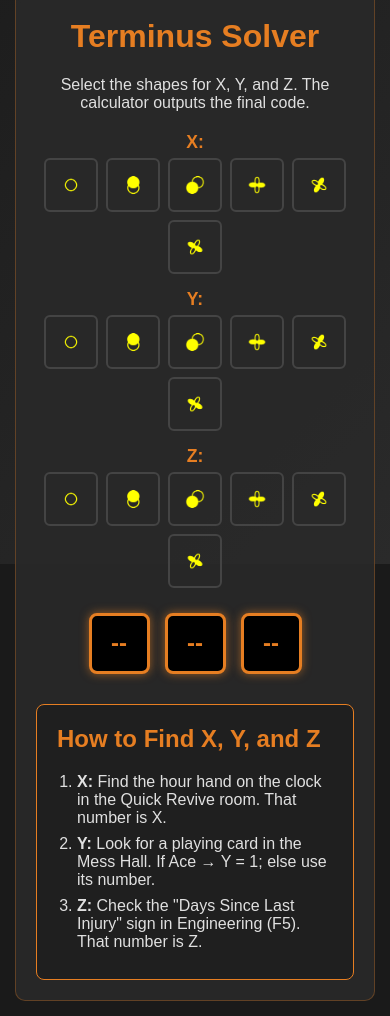
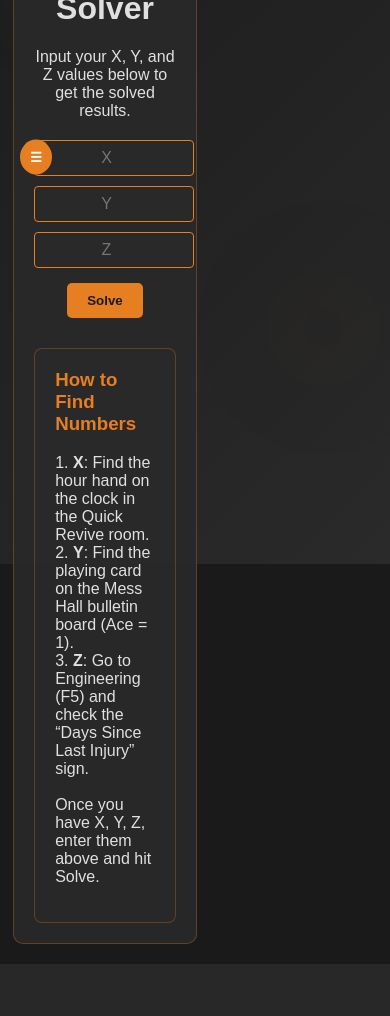
Before and after one commit to 8zj/bo6-bs, a Flask app: page /terminus in a window 390 px wide. Shown: the part 280-1296 px from the top of the page. After the commit the page ends 1244 px from the top, so only its background shows below. Run offline with Flask 3, Linux system fonts and the light colour scheme.

Commit message:
Update terminus.html

```diff
--- a/templates/terminus.html
+++ b/templates/terminus.html
@@ -7,251 +7,236 @@
   <style>
     body {
       font-family: 'Arial', sans-serif;
-      margin: 0; padding: 0;
-      background-color: #1a1a1a; color: #e0e0e0;
+      margin: 0;
+      padding: 0;
+      background-color: #1a1a1a;
+      color: #e0e0e0;
       overflow-x: hidden;
     }
+
     .background {
-      position: fixed; top: 0; left: 0;
-      width: 100%; height: 100%;
+      position: fixed;
+      top: 0;
+      left: 0;
+      width: 100%;
+      height: 100%;
       z-index: -1;
       background: linear-gradient(135deg, #1a1a1a, #2a2a2a);
+      overflow: hidden;
     }
-    .container { display: flex; min-height: 100vh; }
+    .background::before {
+      content: '';
+      position: absolute;
+      top: 0;
+      left: 0;
+      width: 100%;
+      height: 100%;
+      background: radial-gradient(circle at 20% 30%, rgba(120, 148, 97, 0.1) 0%, transparent 20%),
+                  radial-gradient(circle at 80% 70%, rgba(90, 62, 42, 0.1) 0%, transparent 20%);
+      animation: pulse 15s infinite;
+      opacity: 0.7;
+    }
+    @keyframes pulse {
+      0% { transform: scale(1); opacity: 0.7; }
+      50% { transform: scale(1.1); opacity: 0.3; }
+      100% { transform: scale(1); opacity: 0.7; }
+    }
+
+    .container { display: flex; min-height: 100vh; position: relative; }
+
     .sidebar {
       width: 200px;
-      background: rgba(42,42,42,0.9);
+      background-color: rgba(42, 42, 42, 0.9);
+      color: #fff;
       padding: 20px;
-      position: fixed; height: 60%; top: 50%; left: 20px;
+      position: fixed;
+      height: 60%;
+      top: 50%;
+      left: 20px;
       transform: translateY(-50%);
+      transition: all 0.3s;
+      z-index: 1000;
       border-radius: 10px;
+      backdrop-filter: blur(5px);
       box-shadow: 0 4px 8px rgba(0,0,0,0.3);
-      backdrop-filter: blur(5px);
-      z-index: 1000;
     }
-    .sidebar h2 { color: #e67e22; margin: 0 0 15px; text-align: center; }
+    .sidebar.collapsed { width: 0; padding: 0; overflow: hidden; left: -20px; }
+    .sidebar h2 { color: #e67e22; text-align: center; font-size: 1.2rem; margin: 0 0 20px; }
     .sidebar ul { list-style: none; padding: 0; }
     .sidebar a {
-      color: #fff; text-decoration: none;
-      display: block; padding: 8px; border-radius: 4px;
-      text-align: center; font-size: 0.9rem;
+      display: block;
+      padding: 8px;
+      text-decoration: none;
+      color: #fff;
+      border-radius: 4px;
+      transition: all 0.3s;
+      text-align: center;
     }
     .sidebar a.active { background: #e67e22; color: #1a1a1a; }
+    .sidebar a:hover { background: rgba(230,126,34,0.2); color: #e67e22; }
+
     .toggle-btn {
-      position: fixed; top: 10px; left: 10px;
-      background: #e67e22; color: #fff;
-      border: none; border-radius: 5px; cursor: pointer;
-      padding: 8px 12px; font-size: 1.2rem;
+      position: fixed;
+      top: 50%;
+      left: 20px;
+      transform: translateY(-50%);
+      background-color: #e67e22;
+      color: #fff;
+      border: none;
+      padding: 10px;
+      border-radius: 50%;
+      cursor: pointer;
       z-index: 1001;
     }
+
     .main-content {
-      margin-left: 220px; padding: 20px;
+      margin-left: 220px;
+      padding: 20px;
       width: calc(100% - 220px);
-      display: flex; justify-content: center;
+      display: flex;
+      justify-content: center;
+      align-items: center;
     }
+    .main-content.collapsed { margin-left: 0; width: 100%; }
+
     .page {
-      padding: 20px; background: rgba(42,42,42,0.9);
-      border-radius: 10px; max-width: 900px; width: 100%;
+      padding: 20px;
+      background: rgba(42,42,42,0.9);
+      border-radius: 10px;
       border: 1px solid rgba(230,126,34,0.3);
+      max-width: 800px;
+      width: 100%;
       text-align: center;
     }
-    .hero img {
-      width: 100%; border-radius: 10px;
-      margin-bottom: 15px; border: 2px solid #e67e22;
-    }
-    .page h1 { color: #e67e22; margin-top: 0; }
-    .solver-container { margin: 20px 0; }
-    .axis-row { display: flex; align-items: center; margin: 15px 0; justify-content: center; flex-wrap: wrap; }
-    .axis-row span { width: 40px; font-weight: bold; color: #e67e22; font-size: 1.1rem; text-align: right; margin-right: 10px; }
-    .images { display: flex; gap: 8px; flex-wrap: wrap; justify-content: center; }
-    .images img {
-      width: 65px; height: 65px; object-fit: contain;
-      border: 2px solid #444; border-radius: 6px; cursor: pointer;
-      transition: transform 0.2s, border-color 0.2s;
-    }
-    .images img:hover { transform: scale(1.08); border-color: #e67e22; }
-    .images img.selected { border-color: #e67e22; box-shadow: 0 0 10px rgba(230,126,34,0.7); }
 
-    /* Code result display */
-    .result-container {
-      margin-top: 25px; display: flex; justify-content: center; gap: 15px;
-    }
-    .code-box {
-      width: 70px; height: 70px;
-      background: #000; border: 3px solid #e67e22;
-      border-radius: 8px; display: flex;
-      justify-content: center; align-items: center;
-      font-size: 2rem; font-weight: bold; color: #e67e22;
-      box-shadow: 0 0 10px rgba(230,126,34,0.6);
+    .page img {
+      max-width: 100%;
+      border-radius: 10px;
+      margin-bottom: 20px;
     }
 
-    .info-box {
-      margin-top: 30px; padding: 20px;
-      background: rgba(30,30,30,0.8);
+    .solver-section { margin: 20px 0; }
+    .solver-inputs {
+      display: flex;
+      justify-content: center;
+      gap: 15px;
+      flex-wrap: wrap;
+    }
+    input {
+      width: 60px;
+      padding: 8px;
+      border-radius: 4px;
       border: 1px solid #e67e22;
-      border-radius: 8px; text-align: left;
+      background: rgba(42,42,42,0.7);
+      color: #fff;
+      font-size: 1rem;
+      text-align: center;
     }
-    .info-box h2 { margin-top: 0; color: #e67e22; }
-    .info-box ol { margin: 0; padding-left: 20px; }
-    .info-box li { margin: 8px 0; }
+    input:focus { outline: none; border-color: #d35400; }
 
-    /* Mobile */
+    button {
+      background: #e67e22;
+      color: #1a1a1a;
+      border: none;
+      padding: 10px 20px;
+      border-radius: 5px;
+      font-weight: bold;
+      cursor: pointer;
+      margin-top: 15px;
+    }
+    button:hover { background: #d35400; }
+
+    .result-container {
+      margin-top: 15px;
+      font-size: 1.3rem;
+      font-weight: bold;
+      color: #e67e22;
+    }
+
+    .info-card {
+      margin-top: 30px;
+      text-align: left;
+      padding: 20px;
+      border-radius: 8px;
+      background: rgba(42,42,42,0.7);
+      border: 1px solid rgba(230,126,34,0.3);
+    }
+    .info-card h3 { color: #e67e22; margin-top: 0; }
+
     @media (max-width: 768px) {
-      .sidebar { display: none; }
-      .main-content { margin-left: 0; width: 100%; padding: 15px; }
-      .axis-row span { width: auto; margin: 0 0 5px 0; text-align: center; }
-      .images img { width: 50px; height: 50px; }
-      .code-box { width: 55px; height: 55px; font-size: 1.5rem; }
+      .sidebar { width: 100%; height: auto; top: 0; left: 0; transform: none; border-radius: 0; }
+      .main-content { margin-left: 0; padding-top: 60px; }
+      .solver-inputs { flex-direction: column; gap: 10px; }
+      input { width: 100%; }
     }
   </style>
 </head>
 <body>
   <div class="background"></div>
   <button class="toggle-btn">☰</button>
+
   <div class="container">
     <div class="sidebar">
       <h2>Navigation</h2>
       <ul>
-        <li><a href="/" class="nav-link">Home</a></li>
-        <li><a href="/reckoning" class="nav-link">Reckoning</a></li>
-        <li><a href="/shattered" class="nav-link">Shattered Veil</a></li>
-        <li><a href="/terminus" class="nav-link active">Terminus</a></li>
+        <li><a href="/">Home</a></li>
+        <li><a href="/reckoning">Reckoning</a></li>
+        <li><a href="/shattered">Shattered Veil</a></li>
+        <li><a href="/terminus" class="active">Terminus</a></li>
       </ul>
     </div>
 
     <div class="main-content">
       <div class="page">
-        <div class="hero">
-          <img src="https://hub.tcno.co/games/bo6/terminus/terminus.webp" alt="Terminus Guide">
+        <img src="https://hub.tcno.co/games/bo6/terminus/terminus.webp" alt="Terminus Instructions">
+        <h1>Terminus Solver</h1>
+        <p>Input your X, Y, and Z values below to get the solved results.</p>
+
+        <div class="solver-section">
+          <div class="solver-inputs">
+            <input type="number" id="x" placeholder="X">
+            <input type="number" id="y" placeholder="Y">
+            <input type="number" id="z" placeholder="Z">
+          </div>
+          <button id="solveBtn">Solve</button>
+          <div class="result-container" id="result"></div>
         </div>
 
-        <h1>Terminus Solver</h1>
-        <p>Select the shapes for X, Y, and Z. The calculator outputs the final code.</p>
-
-        <div class="solver-container">
-          <div class="axis-row">
-            <span>X:</span>
-            <div class="images" id="x-images"></div>
-          </div>
-          <div class="axis-row">
-            <span>Y:</span>
-            <div class="images" id="y-images"></div>
-          </div>
-          <div class="axis-row">
-            <span>Z:</span>
-            <div class="images" id="z-images"></div>
-          </div>
-        </div>
-
-        <div class="result-container" id="result">
-          <div class="code-box">--</div>
-          <div class="code-box">--</div>
-          <div class="code-box">--</div>
-        </div>
-
-        <div class="info-box">
-          <h2>How to Find X, Y, and Z</h2>
-          <ol>
-            <li><strong>X:</strong> Find the hour hand on the clock in the Quick Revive room. That number is X.</li>
-            <li><strong>Y:</strong> Look for a playing card in the Mess Hall. If Ace → Y = 1; else use its number.</li>
-            <li><strong>Z:</strong> Check the "Days Since Last Injury" sign in Engineering (F5). That number is Z.</li>
-          </ol>
+        <div class="info-card">
+          <h3>How to Find Numbers</h3>
+          <p>
+            1. <b>X</b>: Find the hour hand on the clock in the Quick Revive room.<br>
+            2. <b>Y</b>: Find the playing card on the Mess Hall bulletin board (Ace = 1).<br>
+            3. <b>Z</b>: Go to Engineering (F5) and check the “Days Since Last Injury” sign.<br><br>
+            Once you have X, Y, Z, enter them above and hit Solve.
+          </p>
         </div>
       </div>
     </div>
   </div>
 
   <script>
-    const images = [
-      { code: 0, url: "https://raw.githubusercontent.com/8zj/bo6-bs/main/Img/0.png" },
-      { code: 10, url: "https://raw.githubusercontent.com/8zj/bo6-bs/main/Img/10.png" },
-      { code: 11, url: "https://raw.githubusercontent.com/8zj/bo6-bs/main/Img/11.png" },
-      { code: 20, url: "https://raw.githubusercontent.com/8zj/bo6-bs/main/Img/20.png" },
-      { code: 21, url: "https://raw.githubusercontent.com/8zj/bo6-bs/main/Img/21.png" },
-      { code: 22, url: "https://raw.githubusercontent.com/8zj/bo6-bs/main/Img/22.png" }
-    ];
-    const selections = { X: null, Y: null, Z: null };
+    document.getElementById("solveBtn").addEventListener("click", () => {
+      const x = parseInt(document.getElementById("x").value) || 0;
+      const y = parseInt(document.getElementById("y").value) || 0;
+      const z = parseInt(document.getElementById("z").value) || 0;
 
-    function createImageGrid(containerId, axis) {
-      const container = document.getElementById(containerId);
-      images.forEach(img => {
-        const image = document.createElement("img");
-        image.src = img.url;
-        image.dataset.code = img.code;
-        image.addEventListener("click", () => {
-          selections[axis] = parseInt(img.code);
-          container.querySelectorAll("img").forEach(i => i.classList.remove("selected"));
-          image.classList.add("selected");
-          showResults();
-        });
-        container.appendChild(image);
-      });
-    }
+      // Equations from example
+      const eq1 = 2 * x + 11;
+      const eq2 = (2 * z + y) - 5;
+      const eq3 = Math.abs((y + z) - x);
 
-    function terminus_solver(X, Y, Z) {
-      if (X === null || Y === null || Z === null) return ["--","--","--"];
-      let eq1 = Math.abs(2 * X + 11);
-      let eq2 = Math.abs((2 * Z + Y) - 5);
-      let eq3 = Math.abs((Y + Z) - X);
-      return [eq1, eq2, eq3];
-    }
+      document.getElementById("result").textContent =
+        `Results: ${eq1}, ${eq2.toString().padStart(2,'0')}, ${eq3.toString().padStart(2,'0')}`;
+    });
 
-    function formatCode(val) {
-      return val.toString().padStart(2, "0");
-    }
-
-    function showResults() {
-      const {X, Y, Z} = selections;
-      const [eq1, eq2, eq3] = terminus_solver(X, Y, Z);
-      const boxes = document.querySelectorAll(".code-box");
-      [eq1, eq2, eq3].forEach((v,i)=> boxes[i].textContent = v==="--"?"--":formatCode(v));
-    }
-
-    createImageGrid("x-images", "X");
-    createImageGrid("y-images", "Y");
-    createImageGrid("z-images", "Z");
-    document.addEventListener('DOMContentLoaded', function() {
-    const navLinks = document.querySelectorAll('.nav-link');
-    const toggleBtn = document.querySelector('.toggle-btn');
-    const sidebar = document.querySelector('.sidebar');
-    const mainContent = document.querySelector('.main-content');
-            const currentPath = window.location.pathname;
-            navLinks.forEach(link => {
-                if (link.getAttribute('href') === currentPath) {
-                    link.classList.add('active');
-                } else {
-                    link.classList.remove('active');
-                }
-            });
-
-            toggleBtn.addEventListener('click', function() {
-                sidebar.classList.toggle('collapsed');
-                mainContent.classList.toggle('collapsed');
-                toggleBtn.classList.toggle('collapsed');
-            });
-
-            document.addEventListener('click', function(e) {
-                if (window.innerWidth <= 768 &&
-                    !sidebar.contains(e.target) &&
-                    !toggleBtn.contains(e.target) &&
-                    !sidebar.classList.contains('collapsed')) {
-                    sidebar.classList.add('collapsed');
-                    mainContent.classList.add('collapsed');
-                    toggleBtn.classList.add('collapsed');
-                }
-            });
-
-            const floatingElements = document.querySelectorAll('.floating-element');
-            floatingElements.forEach(element => {
-                element.addEventListener('mouseenter', function() {
-                    this.style.transform = 'scale(1.2)';
-                });
-
-                element.addEventListener('mouseleave', function() {
-                    this.style.transform = 'scale(1)';
-                });
-            });
-        });
+    const toggleBtn = document.querySelector(".toggle-btn");
+    const sidebar = document.querySelector(".sidebar");
+    const mainContent = document.querySelector(".main-content");
+    toggleBtn.addEventListener("click", () => {
+      sidebar.classList.toggle("collapsed");
+      mainContent.classList.toggle("collapsed");
+    });
   </script>
 </body>
 </html>
```
